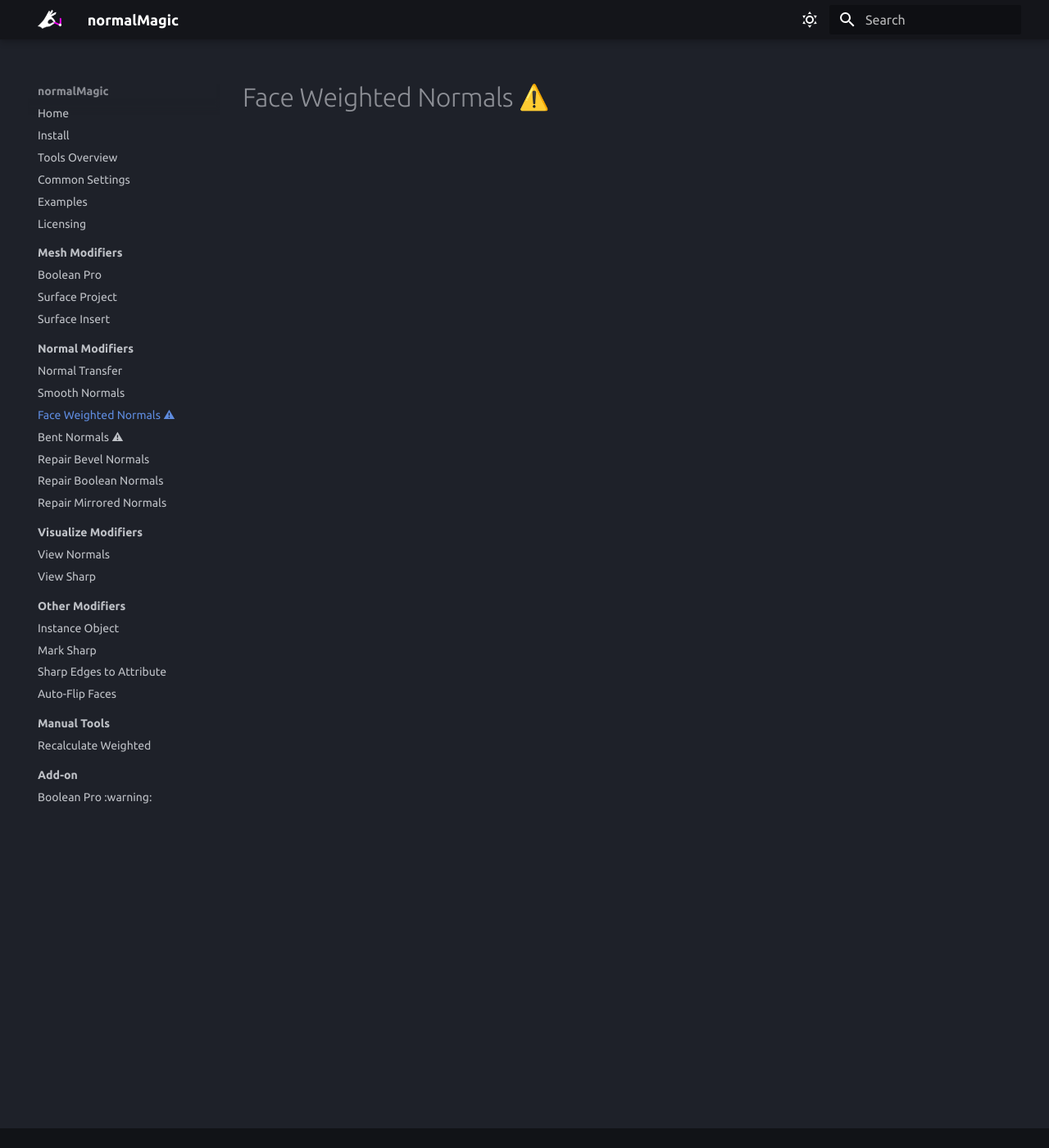
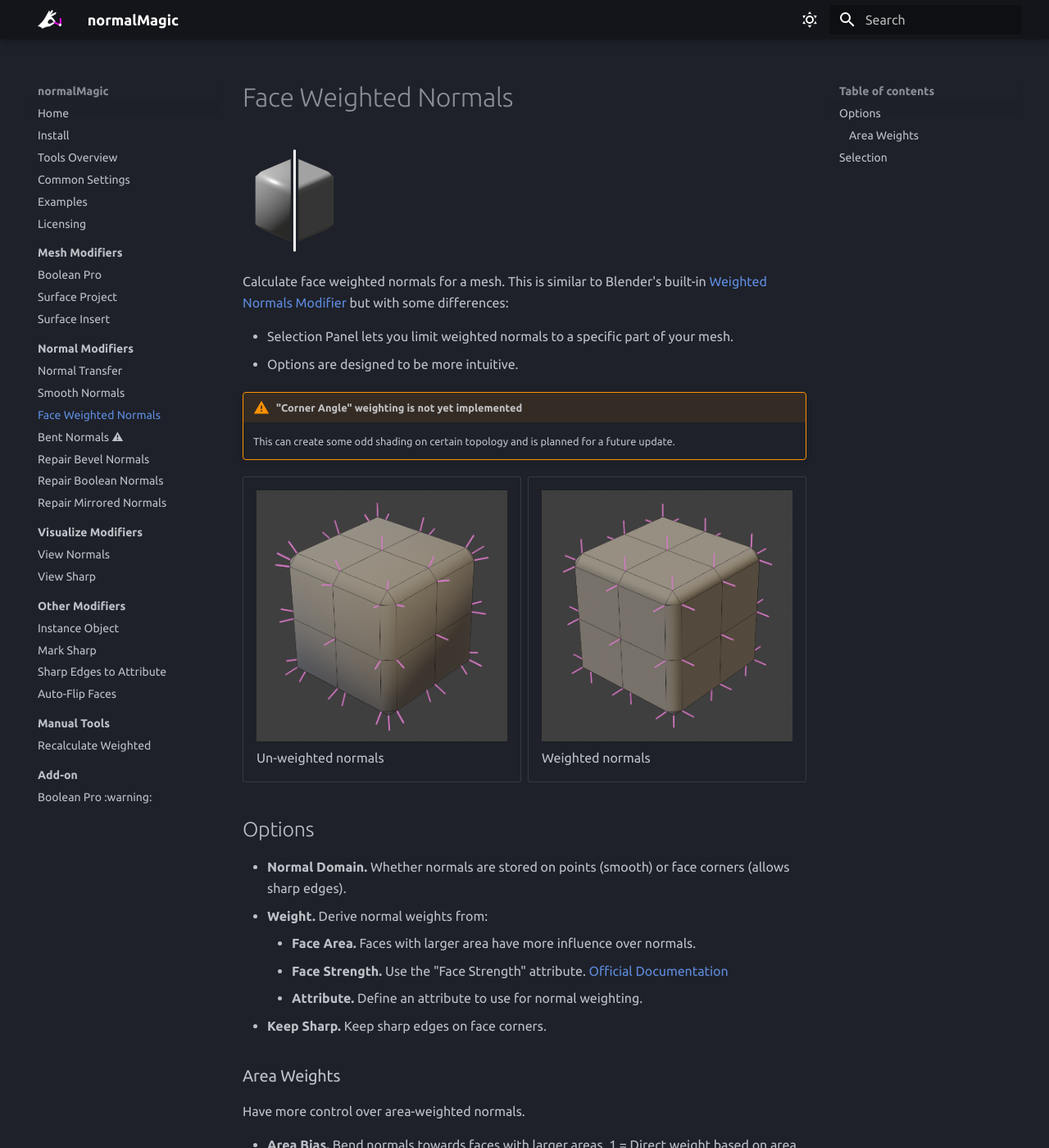
Before and after one commit to SpaghetMeNot/normalmagic, an MkDocs documentation site: the page built from docs/normal_tools/face_weighted_normals.md, in a window 1280 px wide and 1400 px high. Shown: the whole window at 82% size. Built offline with MkDocs 1.6.1 and Material for MkDocs 9.7.7, drawn with Linux system fonts in a browser that asks for light colours; emoji names are drawn with the system emoji font; some web fonts are replaced; the version menu is left out; some of the changed text lies outside the part shown.

Commit message:
Face Weighted Normals page

```diff
--- a/docs/normal_tools/face_weighted_normals.md
+++ b/docs/normal_tools/face_weighted_normals.md
@@ -1 +1,42 @@
-# Face Weighted Normals :warning:
+# Face Weighted Normals
+
+![Face Weighted Normals Icon](../assets/icons/weighted_normals2.png){width=128}
+
+Calculate face weighted normals for a mesh. This is similar to Blender's built-in [Weighted Normals Modifier](https://docs.blender.org/manual/en/latest/modeling/modifiers/normals/weighted_normal.html) but with some differences:
+
+
+- Selection Panel lets you limit weighted normals to a specific part of your mesh.
+- Options are designed to be more intuitive.
+
+!!! warning ""Corner Angle" weighting is not yet implemented"
+    This can create some odd shading on certain topology and is planned for a future update.
+
+<div class="grid cards" markdown>
+
+- ![weighted off](../assets/weighted/weighted_off.png)
+Un-weighted normals
+
+- ![weighted on](../assets/weighted/weighted_on.png)
+Weighted normals
+
+</div>
+
+## Options
+
+- **Normal Domain.** Whether normals are stored on points (smooth) or face corners (allows sharp edges).
+- **Weight.** Derive normal weights from:
+    - **Face Area.** Faces with larger area have more influence over normals.
+    - **Face Strength.** Use the "Face Strength" attribute. [Official Documentation](https://docs.blender.org/manual/en/latest/modeling/meshes/editing/mesh/normals.html#set-face-strength)
+    - **Attribute.** Define an attribute to use for normal weighting.
+- **Keep Sharp.** Keep sharp edges on face corners.
+
+### Area Weights
+Have more control over area-weighted normals.
+
+- **Area Bias.** Bend normals towards faces with larger areas. 1 = Direct weight based on area. Higher values will weight more
+aggressively to larger areas.
+- **Area Cutoff.** Ignores normals from smaller faces. Cutoff is a percentage of face area compared to the largest connected face.
+
+## Selection
+
+See [Selection](../common_settings.md#selection) options.
```
Also changed, not shown: docs/assets/weighted/weighted.gif (added), docs/assets/weighted/weighted_off.png (added), docs/assets/weighted/weighted_on.png (added).
